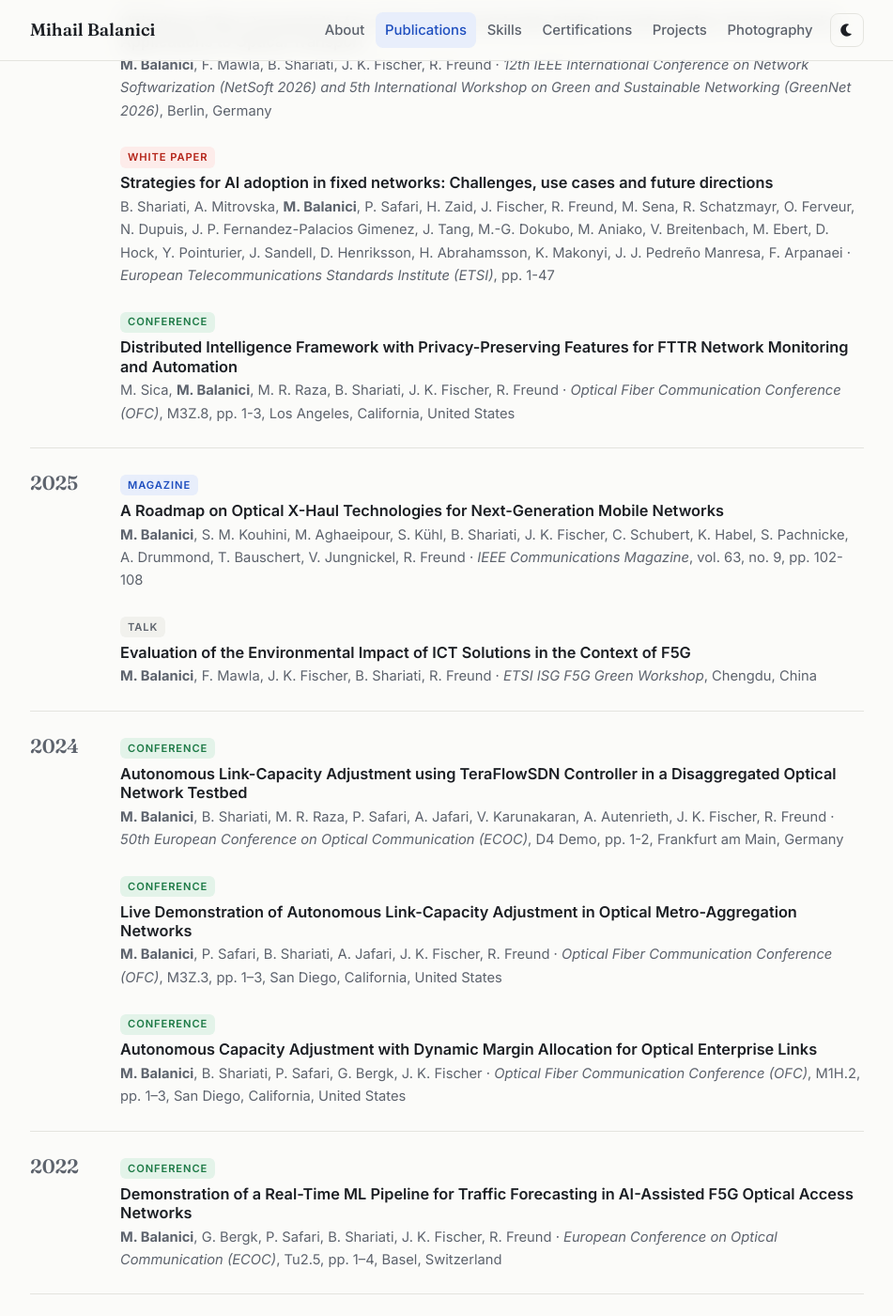
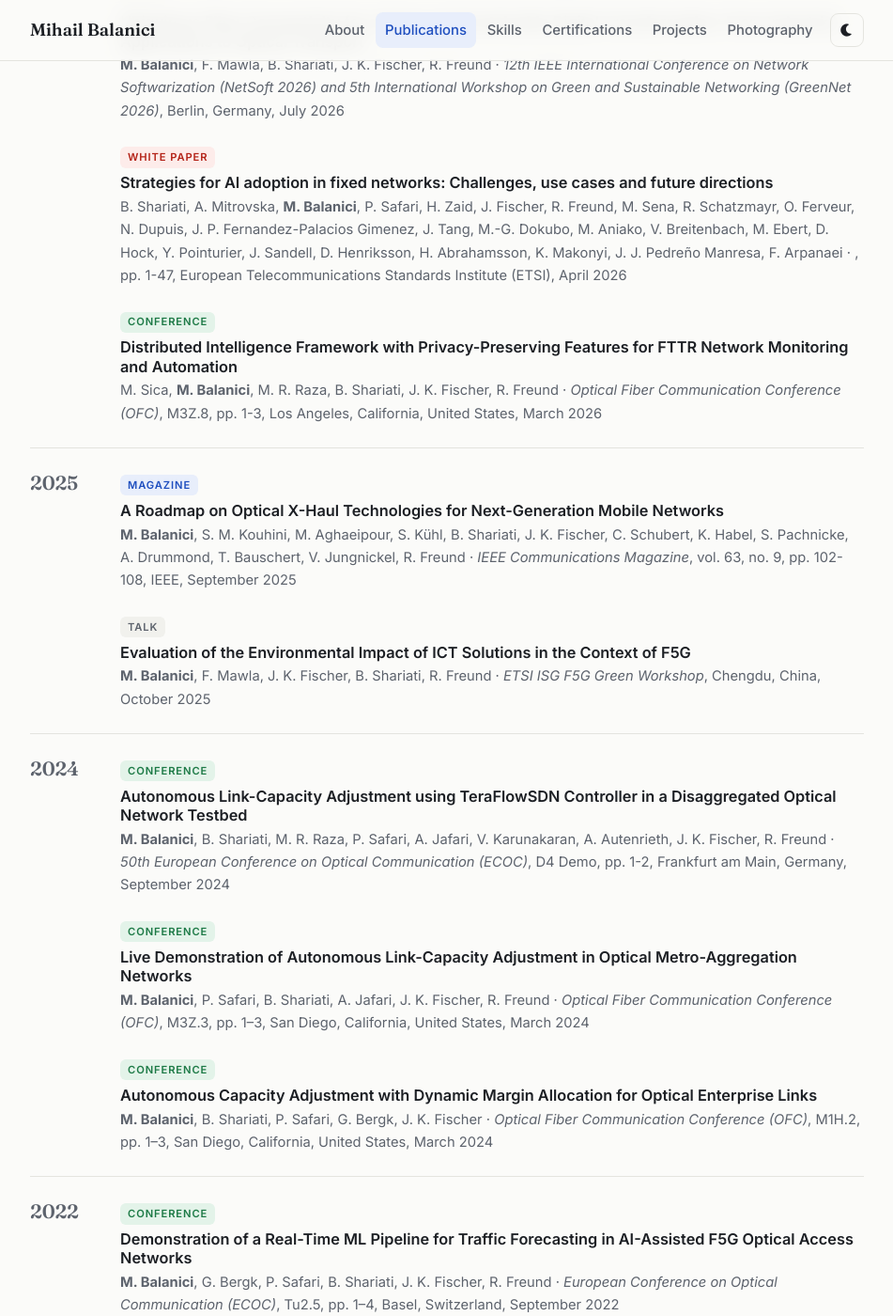
Before and after one commit to mihailbalanici/mihailbalanici.github.io, a Jekyll site: the page built from publications.html, in a window 1280 px wide and 1400 px high, scrolled down 492 px. Shown: the whole window at 94% size, without its empty margins (164-1115 px from the left). Built offline with Jekyll 4.4.1, drawn with Linux system fonts in a browser that asks for light colours; some of the changed text lies outside the part shown.

Commit message:
Update publications.yml

```diff
--- a/_data/publications.yml
+++ b/_data/publications.yml
@@ -5,6 +5,8 @@
 # volume, issue:  journals only (leave out or "" if not applicable)
 # paper_id: conference paper/session ID, e.g. M3Z.3 (leave "" if none)
 # pages:    e.g. "1–3" (leave "" if none)
+# publisher: e.g. IEEE, Optica Publishing Group (leave "" if none)
+# month:    e.g. "Mar." or "March"; shown together with the year (leave "" if none)
 # Any field left empty is simply not shown.
 
 - title: Joint Cross-Domain Monitoring and Optimization of Radio Access, Optical Access and Optical Transport Networks
@@ -13,6 +15,7 @@
   paper_id: ""
   pages: "1-6"
   place: Munich, Germany
+  month: May
   year: 2026
   type: conference
   url: "https://ieeexplore.ieee.org/document/11618808"
@@ -21,15 +24,17 @@
   authors: M. Balanici, F. Mawla, B. Shariati, J. K. Fischer, R. Freund
   venue: 12th IEEE International Conference on Network Softwarization (NetSoft 2026) and 5th International Workshop on Green and Sustainable Networking (GreenNet 2026)
   place: Berlin, Germany
+  month: July
   year: 2026
   type: talk
   url: "https://netsoft2026.ieee-netsoft.org/workshops"
 
 - title: "Strategies for AI adoption in fixed networks: Challenges, use cases and future directions"
   authors: B. Shariati, A. Mitrovska, M. Balanici, P. Safari, H. Zaid, J. Fischer, R. Freund, M. Sena, R. Schatzmayr, O. Ferveur, N. Dupuis, J. P. Fernandez-Palacios Gimenez, J. Tang, M.-G. Dokubo, M. Aniako, V. Breitenbach, M. Ebert, D. Hock, Y. Pointurier, J. Sandell, D. Henriksson, H. Abrahamsson, K. Makonyi, J. J. Pedreño Manresa, F. Arpanaei
-  venue: European Telecommunications Standards Institute (ETSI)
+  publisher: European Telecommunications Standards Institute (ETSI)
   volume, issue: ETSI White Paper No. 70
   pages: "1-47"
+  month: April
   year: 2026
   type: white-paper
   url: "https://www.etsi.org/flipbook/?pdf=https%3A%2F%2Fwww.etsi.org%2Fwp-content%2Fuploads%2FETSI-WP-70-Strategies-for-AI-Adoption-in-Fixed-Networks-Challenges_Use-Cases_and-Future-Directions.pdf"
@@ -40,6 +45,7 @@
   paper_id: "M3Z.8"
   pages: "1-3"
   place: Los Angeles, California, United States
+  month: March
   year: 2026
   type: conference
   url: "https://ieeexplore.ieee.org/document/11524858"
@@ -50,6 +56,8 @@
   volume: 63
   issue: 9
   pages: "102-108"
+  publisher: IEEE
+  month: September
   year: 2025
   type: magazine
   url: "https://ieeexplore.ieee.org/document/11152699"
@@ -58,6 +66,7 @@
   authors: M. Balanici, F. Mawla, J. K. Fischer, B. Shariati, R. Freund
   venue: ETSI ISG F5G Green Workshop
   place: Chengdu, China
+  month: October
   year: 2025
   type: talk
   url: "https://www.etsi.org/blogs/etsi-isg-f5g-green-workshop-to-build-a-greener-optical-network-in-f5g-a-and-beyond/"
@@ -68,6 +77,7 @@
   paper_id: "D4 Demo"
   pages: "1-2"
   place: Frankfurt am Main, Germany
+  month: September
   year: 2024
   type: conference
   url: "https://ieeexplore.ieee.org/document/10926455"
@@ -78,6 +88,7 @@
   paper_id: "M3Z.3"
   pages: "1–3"
   place: San Diego, California, United States
+  month: March
   year: 2024
   type: conference
   url: "https://ieeexplore.ieee.org/document/10526615"
@@ -88,6 +99,7 @@
   paper_id: "M1H.2"
   pages: "1–3"
   place: San Diego, California, United States
+  month: March
   year: 2024
   type: conference
   url: "https://ieeexplore.ieee.org/document/10526708"
@@ -98,6 +110,7 @@
   paper_id: "Tu2.5"
   pages: "1–4"
   place: Basel, Switzerland
+  month: September
   year: 2022
   type: conference
   url: "https://ieeexplore.ieee.org/document/9979485"
@@ -108,6 +121,8 @@
   volume: 13
   issue: 5
   pages: "85–93"
+  publisher: Optica Publishing Group
+  month: May
   year: 2021
   type: journal
   url: "https://ieeexplore.ieee.org/document/9353854"
@@ -118,6 +133,7 @@
   paper_id: "Fr.A3.4"
   pages: "1–4"
   place: Angers, France
+  month: July
   year: 2019
   type: conference
   url: "https://ieeexplore.ieee.org/document/8840407"
@@ -127,7 +143,8 @@
   venue: Optical Fiber Communication Conference (OFC)
   paper_id: "Th1H.4"
   pages: "1–3"
-  place: San Diego, CA, USA
+  place: San Diego, California, United States
+  month: March
   year: 2019
   type: conference
   url: "https://ieeexplore.ieee.org/document/8696381"
@@ -138,6 +155,8 @@
   volume: 10
   issue: 11
   pages: "889–901"
+  publisher: Optica Publishing Group
+  month: November
   year: 2018
   type: journal
   url: "https://ieeexplore.ieee.org/document/8542837"
@@ -148,6 +167,7 @@
   paper_id: "ITG-Fachbericht 272"
   pages: "14-21"
   place: Leipzig, Germany
+  month: May
   year: 2017
   type: conference
   url: "https://ieeexplore.ieee.org/document/7988076"
```
